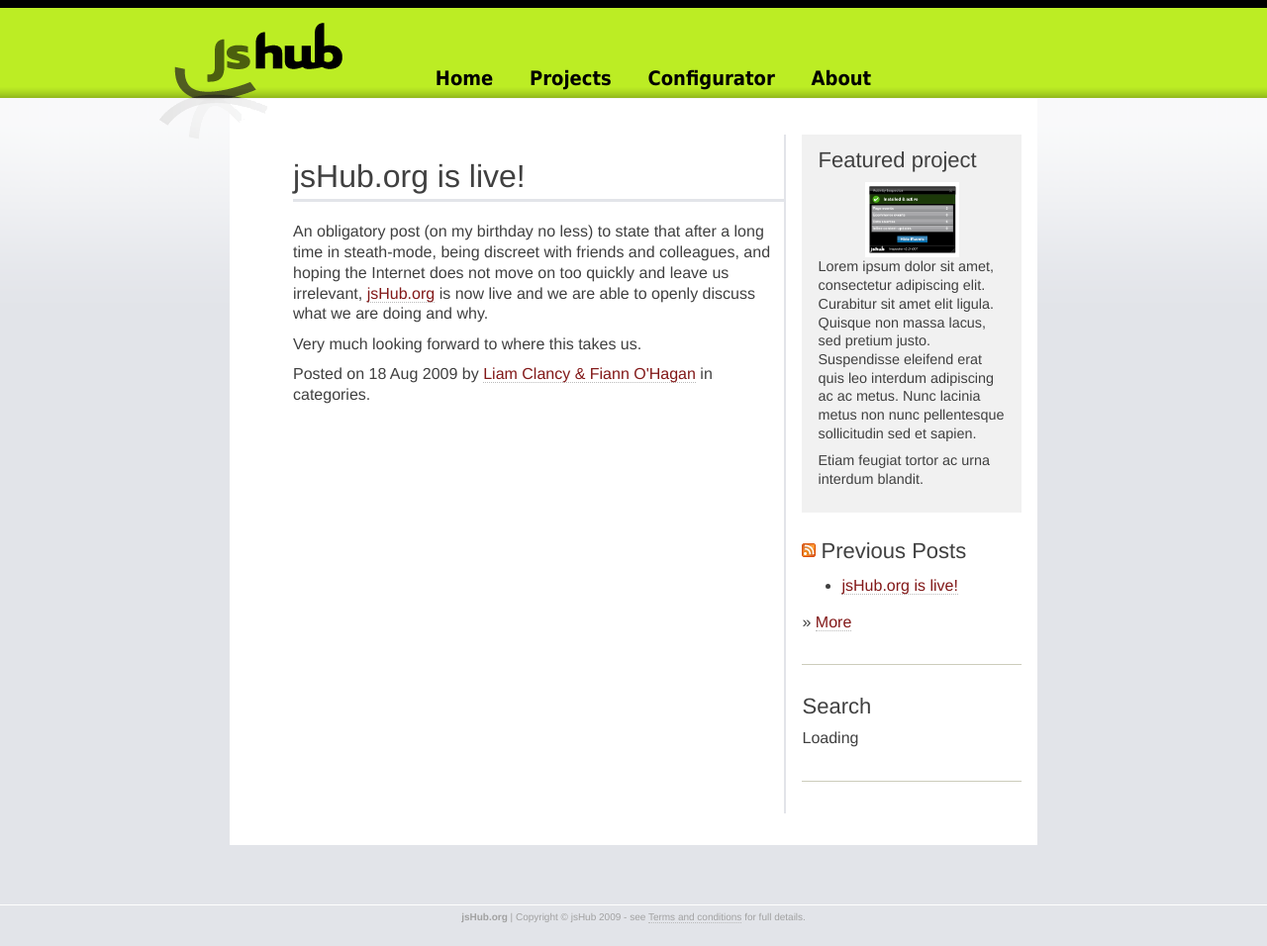
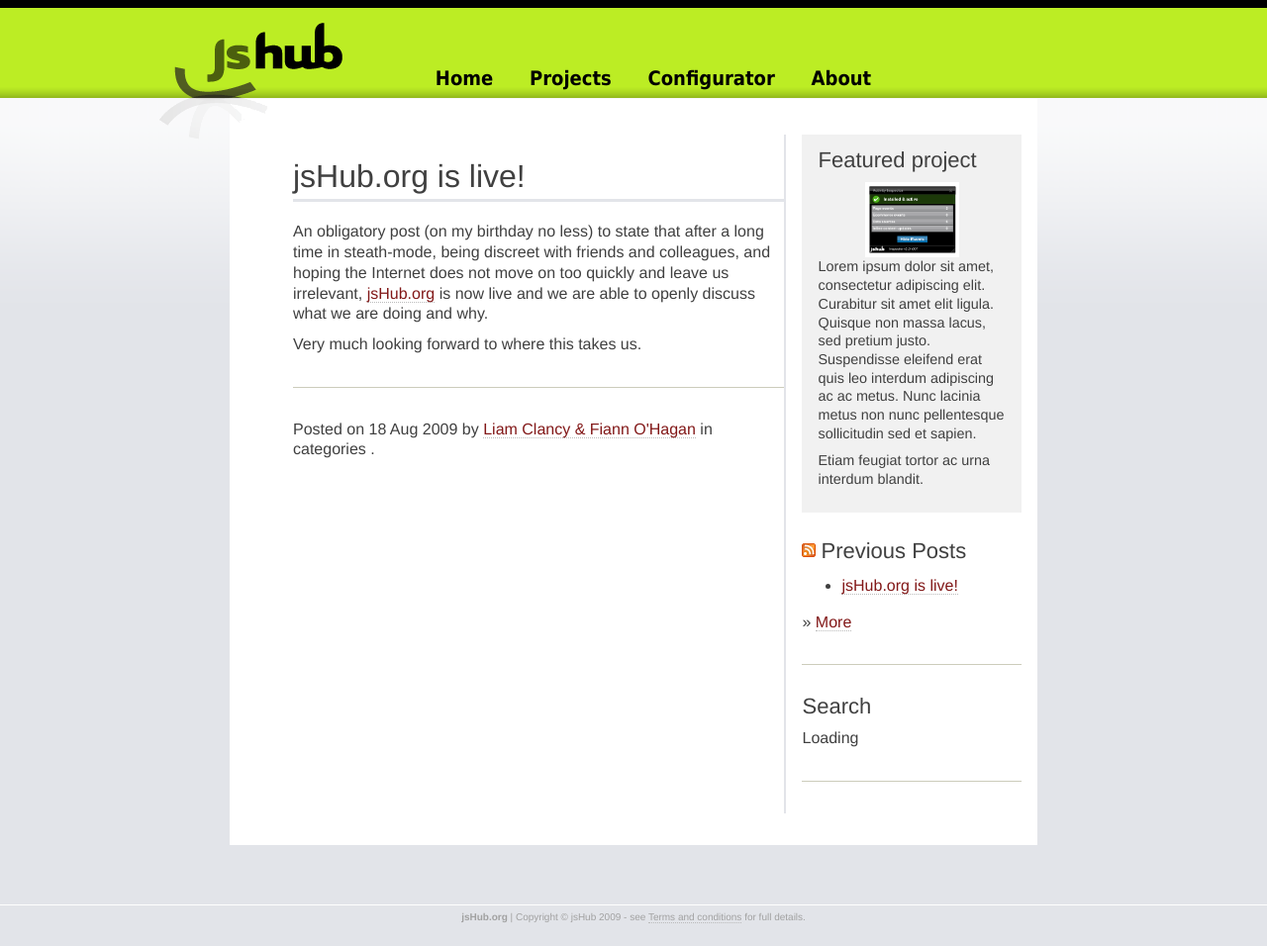
Before and after one commit to jshub/jshub.github.com, a Jekyll site: the page built from _posts/blog/2009-08-18-we_are_live.markdown, in a window 1280 px wide. Shown: the whole page at 99% size. Built offline with Jekyll 4.4.1, drawn with Linux system fonts in a browser that asks for light colours; comment, search, counter and statistics services are not loaded.

Commit message:
Small template changes to account for missing metadata

```diff
--- a/_includes/blog/author.markdown
+++ b/_includes/blog/author.markdown
@@ -1,3 +1,10 @@
 <div class="author">
-  Posted on <span class="date">{{ page.date | date_to_string }}</span> by <span class="name"><a href="/about/" title="About {{ page.author }}">{{ page.author }}</a></span> in <span class="categories">{{ page.categories | array_to_sentence_string }}</span> categories.
+  Posted on <span class="date">{{ page.date | date_to_string }}</span>
+  {% if page.author %}
+    by <span class="name"><a href="/about/" title="About {{ page.author }}">{{ page.author }}</a></span>
+  {% endif %}
+  {% if page.author %}
+    in <span class="categories">{{ page.categories | array_to_sentence_string }}</span> categories
+  {% endif %}
+  .
 </div>
--- a/_layouts/post.html
+++ b/_layouts/post.html
@@ -24,6 +24,8 @@
           <h1>{{ page.title }}</h1>
 
           {{ content }}
+
+          <hr />
 
           {% include blog/author.markdown %}
 
```
